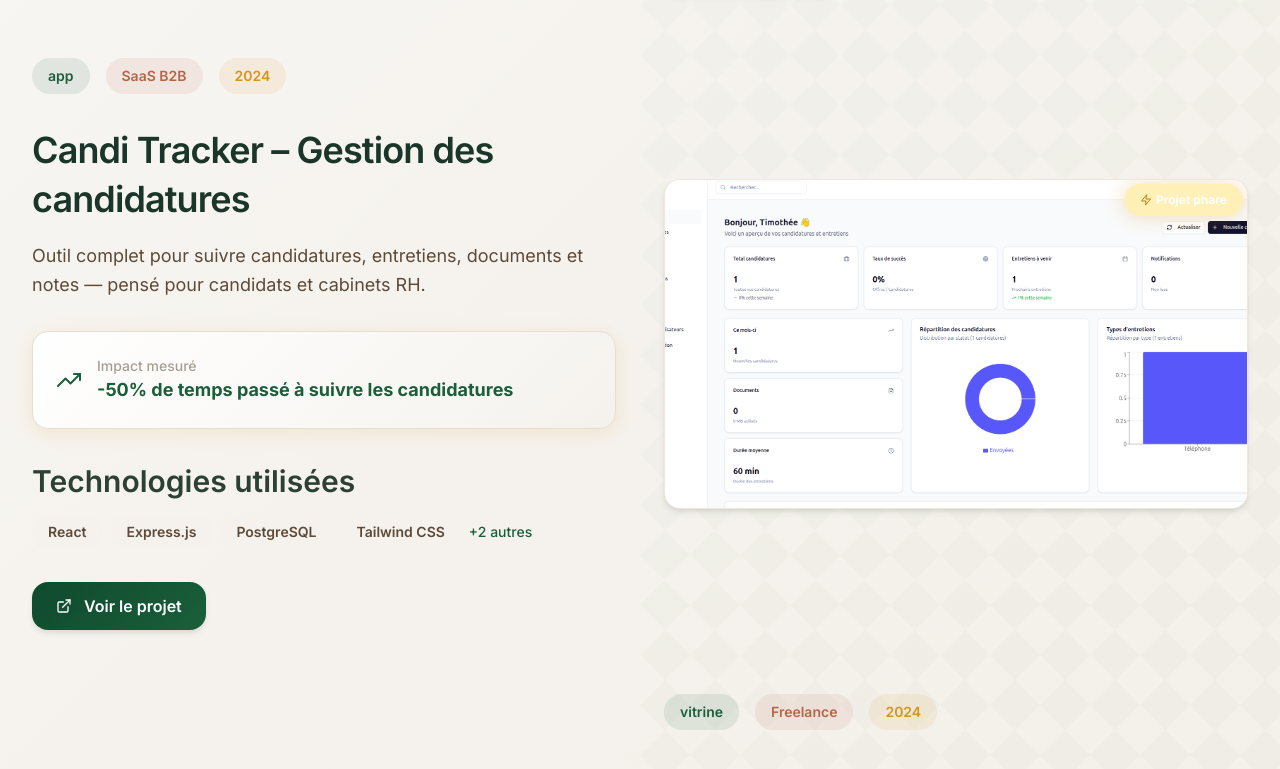
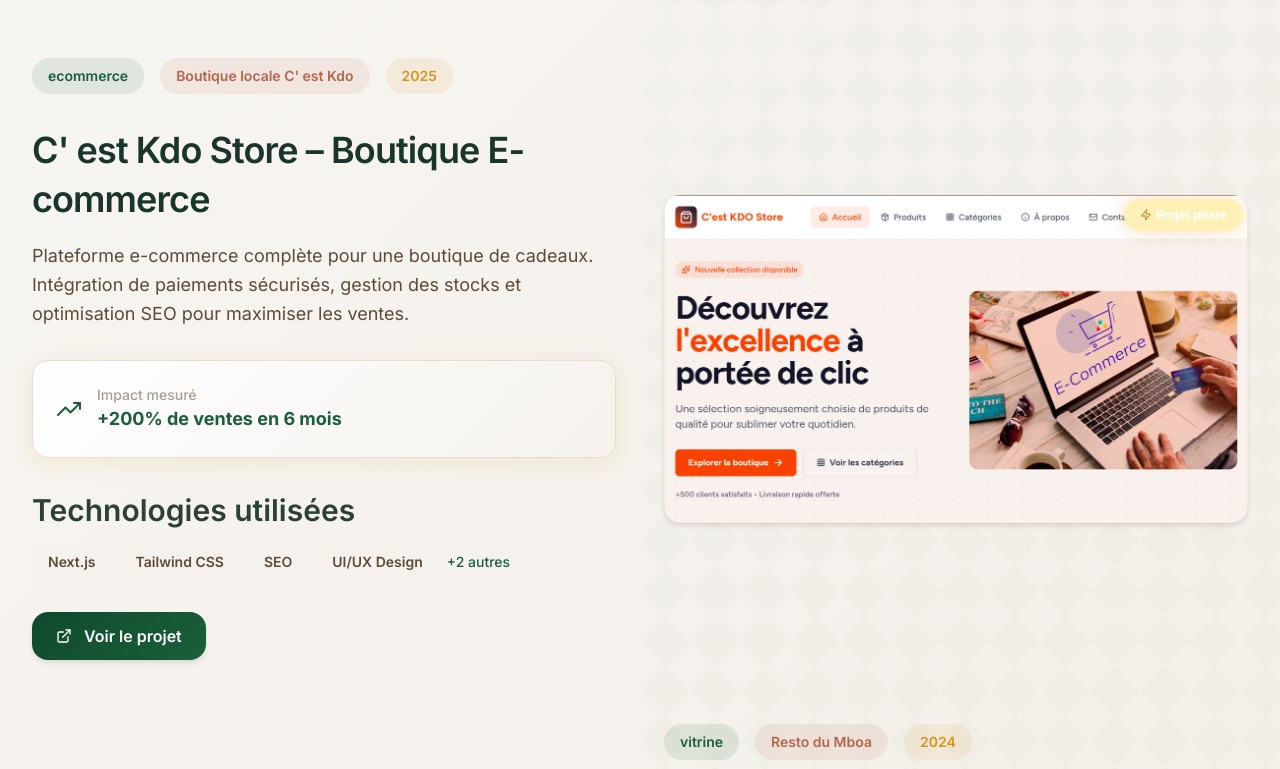
Before and after one commit to Joello61/wan-kountry, a Next.js app: page / in a window 1280 px wide. Shown: the part 9660-10429 px from the top of the page. Built offline with nearby package versions, Linux system fonts and the light colour scheme.

Commit message:
ajout de réalisations

```diff
--- a/src/components/home/realisations/RealisationClient.tsx
+++ b/src/components/home/realisations/RealisationClient.tsx
@@ -70,7 +70,6 @@
       category: 'vitrine',
       tags: ['React', 'Next.js', 'Tailwind CSS', 'SEO', 'UI/UX Design'],
       demoLink: 'https://j3t-agency.joeltech.dev/',
-      codeLink: 'https://github.com/Joello61/j3t-agency',
       featured: true,
       results: '+120% de contacts générés en ligne',
       year: '2025',
@@ -79,6 +78,35 @@
     },
     {
       id: 2,
+      image: '/images/realisations/ecommerce.png',
+      title: 'C\' est Kdo Store – Boutique E-commerce',
+      description:"Plateforme e-commerce complète pour une boutique de cadeaux. Intégration de paiements sécurisés, gestion des stocks et optimisation SEO pour maximiser les ventes.",
+      category: 'ecommerce',
+      tags: ['Next.js', 'Tailwind CSS', 'SEO', 'UI/UX Design', 'Stripe', 'Symfony'],
+      demoLink: 'https://cest-kdo.joeltech.dev/',
+      featured: true,
+      results: '+200% de ventes en 6 mois',
+      year: '2025',
+      client: 'Boutique locale C\' est Kdo',
+      duration: '2 mois',
+    },
+    {
+      id: 3,
+      image: '/images/realisations/resto.png',
+      title: 'Resto du Mboa – Site Vitrine & Réservations',
+      description:"Site vitrine élégant pour un restaurant local, avec menu interactif, galerie photo et système de réservation en ligne. Optimisé pour le SEO local afin d'attirer plus de clients.",
+      category: 'vitrine',
+      tags: ['Next.js', 'Tailwind CSS', 'SEO', 'UI/UX Design', 'Réservations'],
+      demoLink: 'https://resto-du-mboa.joeltech.dev/',
+      codeLink: '',
+      featured: true,
+      results: '+150% de réservations en ligne',
+      year: '2024',
+      client: 'Resto du Mboa',
+      duration: '3 semaines',
+    },
+    {
+      id: 4,
       image: '/images/realisations/jobtracker.png',
       title: 'Candi Tracker – Gestion des candidatures',
       description:
@@ -93,7 +121,6 @@
         'Workflow',
       ],
       demoLink: 'https://candi-tracker.joeltech.dev/',
-      codeLink: 'https://github.com/Joello61/candi-tracker.git',
       featured: true,
       results: '-50% de temps passé à suivre les candidatures',
       year: '2024',
@@ -101,7 +128,7 @@
       duration: '6 semaines',
     },
     {
-      id: 3,
+      id: 5,
       image: '/images/realisations/exploratory.png',
       title: 'Portfolio interactif',
       description:
@@ -109,7 +136,6 @@
       category: 'vitrine',
       tags: ['Angular', 'UI Design', 'Frontend', 'Personal Branding'],
       demoLink: 'https://exploratory-website.vercel.app/',
-      codeLink: 'https://github.com/Joello61/exploratory-website.git',
       featured: true,
       results: '+80% de visibilité professionnelle',
       year: '2024',
@@ -117,7 +143,7 @@
       duration: '2 semaines',
     },
     {
-      id: 4,
+      id: 6,
       image: '/images/realisations/brulage.png',
       title: 'Dashboard environnemental – Brûlage',
       description:
@@ -132,7 +158,6 @@
         'Cartographie',
       ],
       demoLink: 'https://github.com/Joello61/brulage-dashboard.git',
-      codeLink: 'https://github.com/Joello61/brulage-dashboard.git',
       featured: true,
       results: 'Décisions opérationnelles +30% plus rapides',
       year: '2024',
@@ -141,7 +166,7 @@
     },
 
     {
-      id: 5,
+      id: 7,
       image: '/images/realisations/eventhive.png',
       title: "EventHive – Gestion d'événements",
       description:
@@ -155,7 +180,6 @@
         'Marketing',
       ],
       demoLink: 'https://github.com/Joello61/eventHiveFront',
-      codeLink: 'https://github.com/Joello61/eventHiveFront',
       featured: true,
       results: '+150% de participants sur les événements',
       year: '2023',
```
Also changed, not shown: public/images/realisations/ecommerce.png (added), public/images/realisations/resto.png (added).
